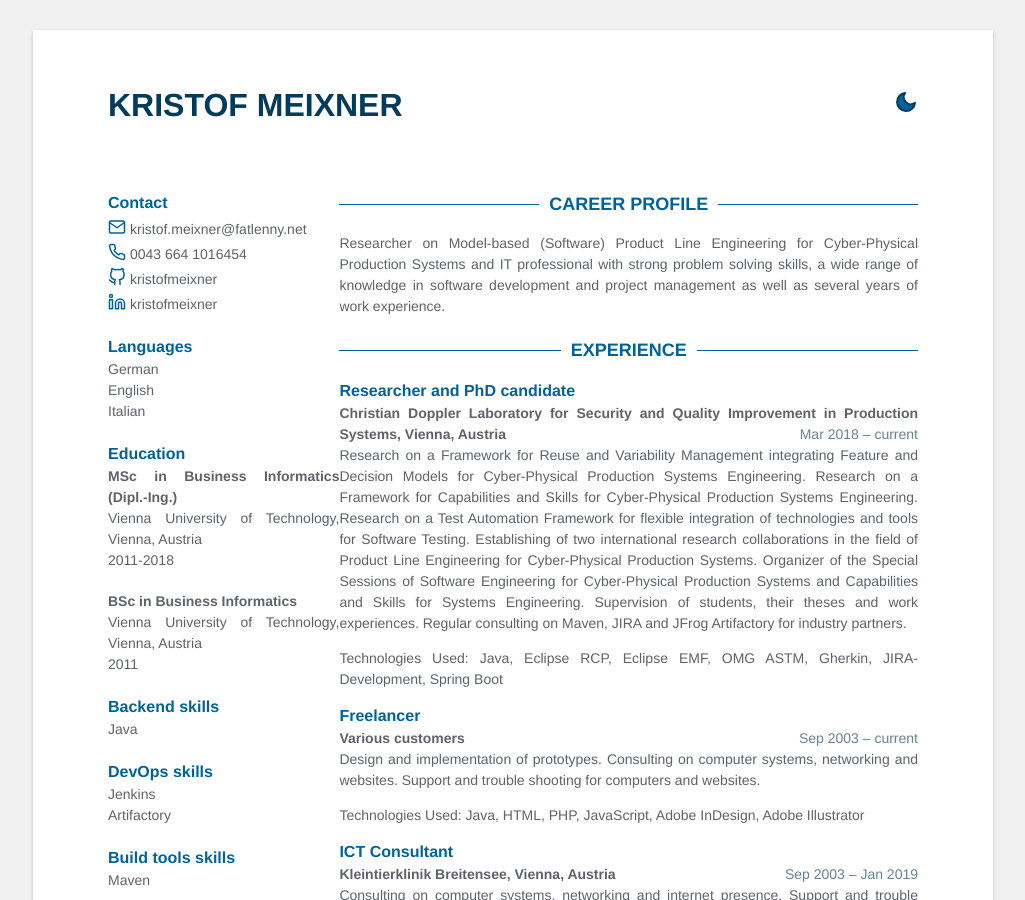
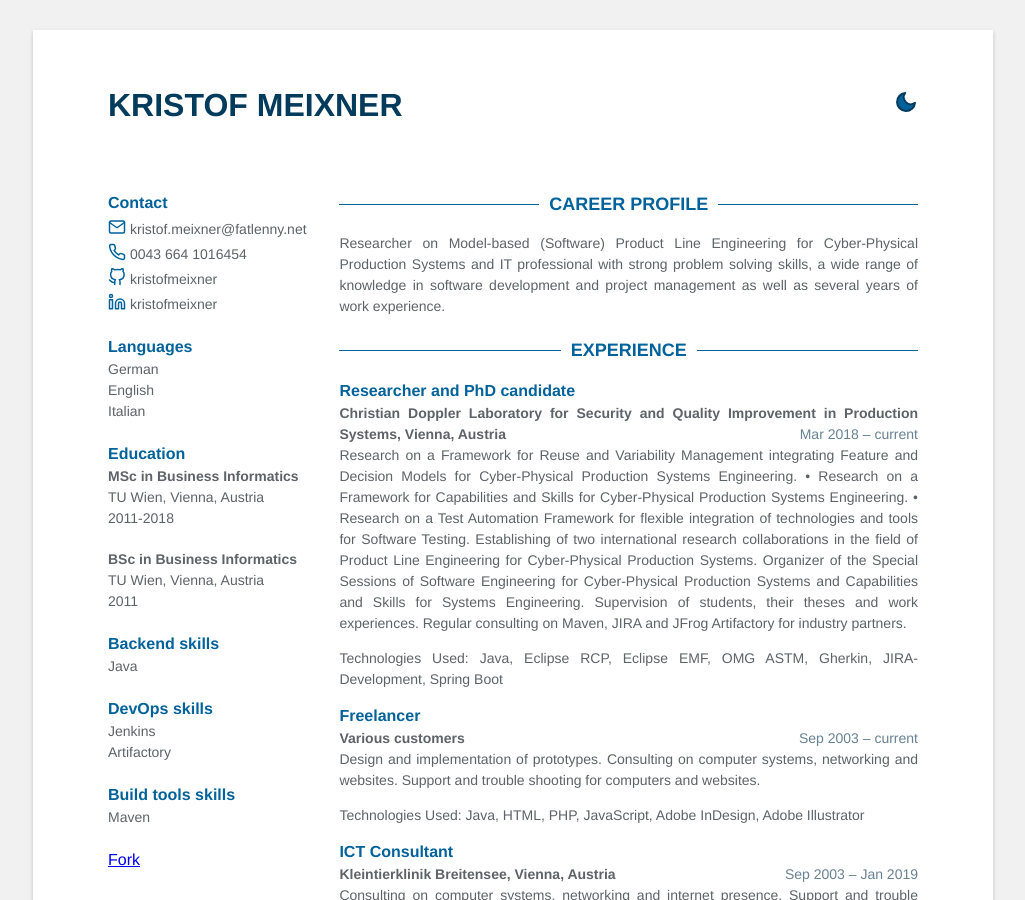
Before and after one commit to kristofmeixner/kristofmeixner.github.io, a Jekyll site: the page built from index.html, in a window 1280 px wide and 900 px high. Shown: the whole window, without its empty margins (127-1152 px from the left). Built offline with Jekyll 4.4.1, drawn with Linux system fonts in a browser that asks for light colours; some of the changed text lies outside the part shown.

Commit message:
Tried bullet points
Signed-off-by: Kristof Meixner <kristof.meixner@fatlenny.net>

```diff
--- a/_data/data.yml
+++ b/_data/data.yml
@@ -17,13 +17,13 @@ languages:
   - idiom: Italian
 
 education:
-  - degree: MSc in Business Informatics (Dipl.-Ing.)
+  - degree: MSc in Business Informatics
     time: 2011-2018
-    university: Vienna University of Technology, Vienna, Austria
+    university: TU Wien, Vienna, Austria
 
   - degree: BSc in Business Informatics
     time: 2011
-    university: Vienna University of Technology, Vienna, Austria
+    university: TU Wien, Vienna, Austria
 
 skills:
   - category: Backend
@@ -53,8 +53,8 @@ experience:
     company: Christian Doppler Laboratory for Security and Quality Improvement in Production Systems, Vienna, Austria
     details: |
       Research on a Framework for Reuse and Variability Management integrating Feature and Decision Models for Cyber-Physical Production Systems Engineering.
-      Research on a Framework for Capabilities and Skills for Cyber-Physical Production Systems Engineering.
-      Research on a Test Automation Framework for flexible integration of technologies and tools for Software Testing.
+      • Research on a Framework for Capabilities and Skills for Cyber-Physical Production Systems Engineering.
+      • Research on a Test Automation Framework for flexible integration of technologies and tools for Software Testing.
       Establishing of two international research collaborations in the field of Product Line Engineering for Cyber-Physical Production Systems.
       Organizer of the Special Sessions of Software Engineering for Cyber-Physical Production Systems and Capabilities and Skills for Systems Engineering.
       Supervision of students, their theses and work experiences.
@@ -134,7 +134,7 @@ experience:
 
   - role: Tutor
     time: Oct 2007 – Mar 2011
-    company: Vienna University of Technology – QSE, Vienna, Austria
+    company: TU Wien – QSE, Vienna, Austria
     details: |
       Support and mentoring of several student groups (4-10 people) in the lectures 'Software Engineering and Project Management' and 'Advanced Software Engineering'.
       Quality assurance and approval of lecture artifacts (code, project management, documentation).
```
